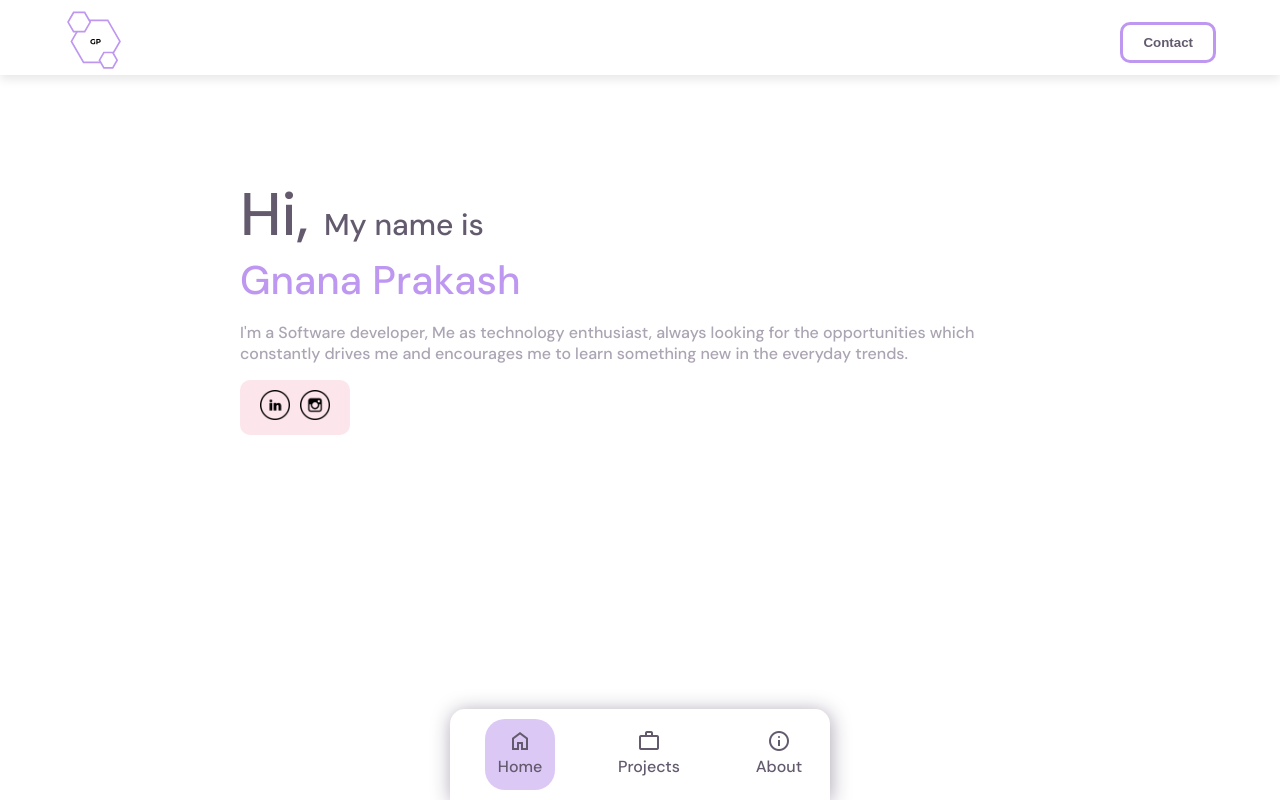
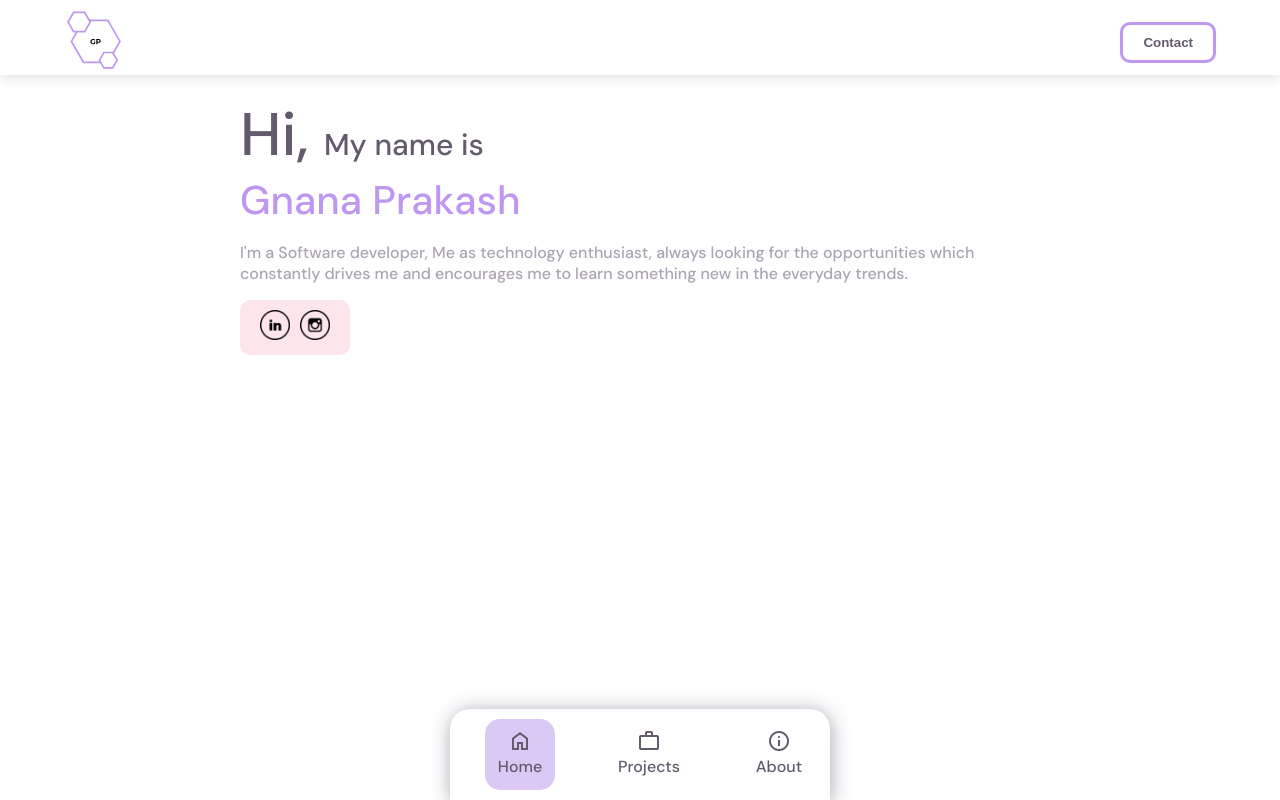
Before and after one commit to yoursgnan/yoursgnan.github.io, a React (Vite) app: page / in a window 1280 px wide. Built offline with nearby package versions, Linux system fonts and the light colour scheme.

Commit message:
projects tab and event handling
projects tab and event handling

```diff
--- a/src/App.css
+++ b/src/App.css
@@ -47,13 +47,16 @@ body {
 }
 
 .main-content {
-  display: grid;
-  place-items: center;
-  color: var(--primary-text-color)
+  display: flex;
+  justify-content: center;
+  align-items: center;
+  flex-wrap: wrap;
+  color: var(--primary-text-color);
 }
 
 .main-content-container {
-  margin-top: 100px;
+  display: none;
+  margin-top: 20px;
   margin-left: 40px;
   margin-right: 40px;
   max-width: 800px;
@@ -80,8 +83,8 @@ body {
   left: 50%;
   transform: translate(-50%);
   background: #FFFFFF;
-  border-top-left-radius: 15px;
-  border-top-right-radius: 15px;
+  border-top-left-radius: 20px;
+  border-top-right-radius: 20px;
   min-width: 380px;
   box-shadow: 1px 2px 20px var(--secondary-text-color);
 }
@@ -106,9 +109,18 @@ body {
   padding: 10px;
 }
 
+.menu-active {
+  display:block;
+}
+
+/* .menu:hover {
+  background: var(--shadow-color);
+  border-radius: 20px;
+} */
+
 .active {
   background: var(--primary-color-light);
-  border-radius: 20px;
+  border-radius: 15px;
 }
 
 .material-symbols-outlined {
@@ -127,3 +139,37 @@ body {
   flex-flow: row;
   column-gap: 10px;
 }
+
+.projects-container {
+  width: auto;
+  display: flex;
+  flex-wrap: wrap;
+  justify-content: start;
+}
+
+.project-box{
+  width: auto;
+  max-width: 300px;
+  background:var(--secondary-color);
+  box-shadow: 0px 4px var(--secondary-text-color) 20px;
+  border-radius: 20px;
+  margin: 10px;
+  padding: 20px;
+}
+
+.project-box > button {
+  background: var(--primary-color);
+  border: solid transparent;
+  float: right;
+  font-size: 15px;
+  padding: 5px;
+  padding-left: 15px;
+  padding-right: 15px;
+  border-radius: 10px;
+
+}
+
+.empty-div {
+  width: 20px;
+  height: 150px;
+}
--- a/src/App.jsx
+++ b/src/App.jsx
@@ -1,16 +1,20 @@
 import NavBar from './components/NavBar'
 import Content from './components/Content'
 import Menu from './components/Menu'
+import data from './data'
 import './App.css'
+import { useState } from 'react'
 
 function App() {
-  return (
-    <>
-      <NavBar />
-      <Content />
-      <Menu />
-    </>
-  )
+    const [position,setPosition] = useState(1)
+
+    return (
+      <>
+        <NavBar />
+        <Content data={data} setPosition={setPosition} position={position}/>
+        <Menu setPosition={setPosition} position={position}/>
+      </>
+    )
 }
 
 export default App
--- a/src/components/Content.jsx
+++ b/src/components/Content.jsx
@@ -1,27 +1,12 @@
-import linkedin from '../assets/linkedin.png'
-import insta from '../assets/instagram.png'
+import Home from '../fragments/Home'
+import ProjectsFragment from '../fragments/Projects'
+import ProjectFrafment from '../fragments/Projects'
 
-const Content = () => {
+const Content = (props) => {
     return (
         <div className="main-content">
-            <div className="main-content-container">
-                <span className="greet1">Hi, </span><span className="greet2">My name is</span>
-                <div>
-                    <span className="my-name">Gnana Prakash</span>
-                </div>
-                <p className="about-me-bio">
-                I'm a Software developer, Me as technology enthusiast, always looking for the opportunities
-                which constantly drives me and encourages me to learn something new in the everyday trends.
-                </p>
-                <div className="share-container">
-                    <a href="https://www.linkedin.com/in/iamgnanaprakash">
-                        <img src={linkedin} width={30} height={30}/>
-                    </a>
-                    <a href="https://www.instagram.com/yoursgnan">
-                        <img src={insta} width={30} height={30}/>
-                    </a>
-                </div>
-            </div>
+            <Home data={props.data.home} className={props.position===1 ? "main-content-container menu-active" : "main-content-container"}/>
+            <ProjectsFragment data={props.data.projects} className={props.position===2 ? "main-content-container menu-active" : "main-content-container"}/>
         </div>
     )
 }
--- a/src/components/Menu.jsx
+++ b/src/components/Menu.jsx
@@ -1,25 +1,17 @@
-const Menu = () => {
+import Tab from './Tab'
+import {useState} from 'react'
+
+const Menu = (props) => {
+    const onTabClick = (position) => {
+        console.log(position)
+        props.setPosition(position)
+    }
     return (
         <div className="menu-container">
             <div className='menu-holder'>
-                <div className='menu active'>
-                    <span className="material-symbols-outlined">
-                        home
-                    </span>
-                    <p>Home</p>
-                </div>
-                <div className='menu'>
-                    <span className="material-symbols-outlined">
-                        work
-                    </span>
-                    <p>Projects</p>
-                </div>
-                <div className='menu'>
-                    <span className="material-symbols-outlined">
-                        info
-                    </span>
-                    <p>About</p>
-                </div>
+                <Tab name='Home' icon='home' className={props.position===1 ? 'menu active' : 'menu'} onTabClick={() => onTabClick(1)}/>
+                <Tab name='Projects' icon='work' className={props.position===2 ? 'menu active' : 'menu'} onTabClick={() => onTabClick(2)}/>
+                <Tab name='About' icon='info' className={props.position===3 ? 'menu active' : 'menu'} onTabClick={() => onTabClick(3)}/>
             </div>
         </div>
     )
--- /dev/null
+++ b/src/components/ProjectBox.jsx
@@ -0,0 +1,11 @@
+const ProjectBox = ({project}) => {
+    return (
+        <div className="project-box">
+            <h2>{project.project_name}</h2>
+            <p>{project.project_details}</p>
+            <button>Visit</button>
+        </div>
+    )
+}
+
+export default ProjectBox
--- /dev/null
+++ b/src/components/ShareBubble.jsx
@@ -0,0 +1,9 @@
+const ShareBubble = (props) => {
+    return (
+        <a href={props.link}>
+            <img src={props.src} width={30} height={30}/>
+        </a>
+    )
+}
+
+export default ShareBubble
--- /dev/null
+++ b/src/components/Tab.jsx
@@ -0,0 +1,15 @@
+
+
+const Tab = (props) => {
+
+    return (
+        <div className={props.className} onClick={props.onTabClick}>
+            <span className="material-symbols-outlined">
+                {props.icon}
+            </span>
+            <p>{props.name}</p>
+        </div>
+    )
+}
+
+export default Tab
--- /dev/null
+++ b/src/data.js
@@ -0,0 +1,23 @@
+const data = {
+    home: {
+        name: 'Gnana Prakash',
+        about: "I'm a Software developer, Me as technology enthusiast, always looking for the opportunities which constantly drives me and encourages me to learn something new in the everyday trends."
+    },
+    projects: [
+        {
+            project_name: 'My First portfolio',
+            project_details: "I created my first portfolio when i doing my graduation which show case my project i have done"
+        },
+        {
+            project_name: 'Pip Application',
+            project_details: "During my graduation i made and app which show any YouTube video in picture in picture mode"
+        },
+        {
+            project_name: 'Business Development',
+            project_details: "I worked on some modules on odoo framework such as HR, Project module.\
+            During this project i also worked on UI/UX of landing page in the previous company"
+        }
+    ]
+}
+
+export default data
--- /dev/null
+++ b/src/fragments/Home.jsx
@@ -0,0 +1,21 @@
+import ShareBubble from '../components/ShareBubble'
+import linkedin from '../assets/linkedin.png'
+import insta from '../assets/instagram.png'
+
+const Home = (props) => {
+    return (
+        <div className={props.className}>
+            <span className="greet1">Hi, </span><span className="greet2">My name is</span>
+            <div>
+                <span className="my-name">{props.data.name}</span>
+            </div>
+            <p className="about-me-bio">{props.data.about}</p>
+            <div className="share-container">
+                <ShareBubble src={linkedin} link="https://www.linkedin.com/in/iamgnanaprakash"/>
+                <ShareBubble src={insta} link="https://www.instagram.com/yoursgnan"/>
+            </div>
+        </div>
+    )
+}
+
+export default Home
--- /dev/null
+++ b/src/fragments/Projects.jsx
@@ -0,0 +1,17 @@
+import ProjectBox from '../components/ProjectBox'
+
+const ProjectsFragment = (props) => {
+    return (
+        <div className={props.className}>
+            <h1>Projects</h1>
+            <div className="projects-container">
+                {
+                    props.data.map(object=><ProjectBox project={object}/>)
+                }
+            </div>
+            <div className='empty-div'></div>
+        </div>
+    )
+}
+
+export default ProjectsFragment
```
